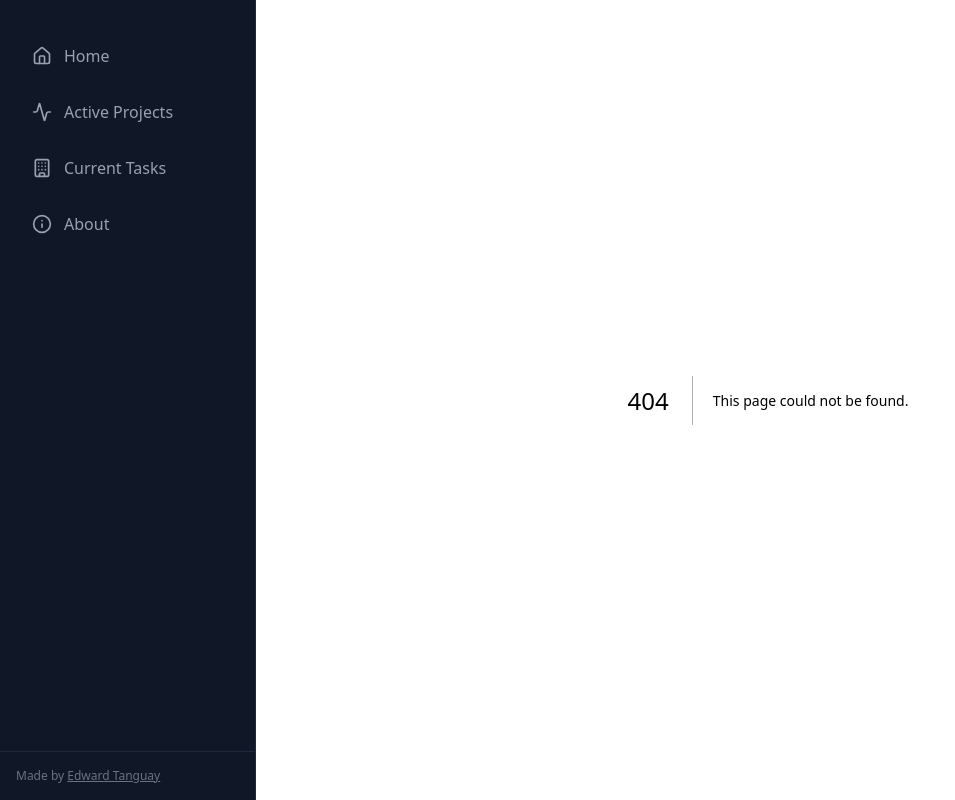
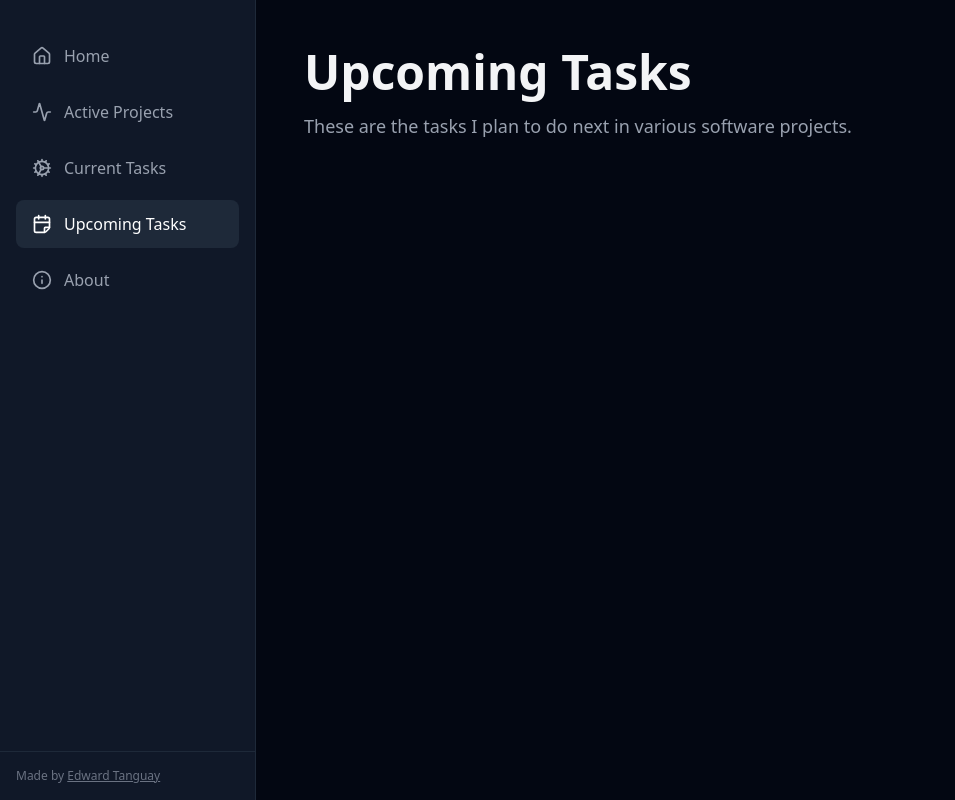
Before and after one commit to edwardtanguay/edwards-projects-v2, a Next.js app: page /upcoming-tasks in a window 1280 px wide. Before the commit this address had no page. Shown: the whole page, without its empty margins (0-955 px from the left). Built offline with nearby package versions, Linux system fonts and the light colour scheme.

Commit message:
...upcoming

```diff
--- /dev/null
+++ b/src/app/upcoming-tasks/page.tsx
@@ -0,0 +1,19 @@
+/* eslint-disable react/no-unescaped-entities */
+
+export default function Company() {
+	return (
+		<div className="p-8 md:p-12 max-w-4xl">
+			<div className="space-y-8">
+				<div>
+					<h1 className="text-4xl md:text-5xl font-bold text-gray-100 mb-4">
+						Upcoming Tasks
+					</h1>
+					<p className="text-lg text-gray-400 leading-relaxed">
+					These are the tasks I plan to do next in various software projects.
+					</p>
+				</div>
+
+			</div>
+		</div>
+	);
+}
--- a/src/components/Navigation.tsx
+++ b/src/components/Navigation.tsx
@@ -7,8 +7,9 @@ import {
 	Home,
 	Info,
 	Activity,
-	Building,
 	Menu,
+	CalendarFold,
+	Cog,
 	X,
 } from "lucide-react";
 
@@ -21,7 +22,8 @@ interface NavItem {
 const navItems: NavItem[] = [
 	{ label: "Home", href: "/", icon: <Home size={20} /> },
 	{ label: "Active Projects", href: "/active-projects", icon: <Activity size={20} /> },
-	{ label: "Current Tasks", href: "/current-tasks", icon: <Building size={20} /> },
+	{ label: "Current Tasks", href: "/current-tasks", icon: <Cog size={20} /> },
+	{ label: "Upcoming Tasks", href: "/upcoming-tasks", icon: <CalendarFold size={20} /> },
 	{ label: "About", href: "/about", icon: <Info size={20} /> },
 ];
 
```
